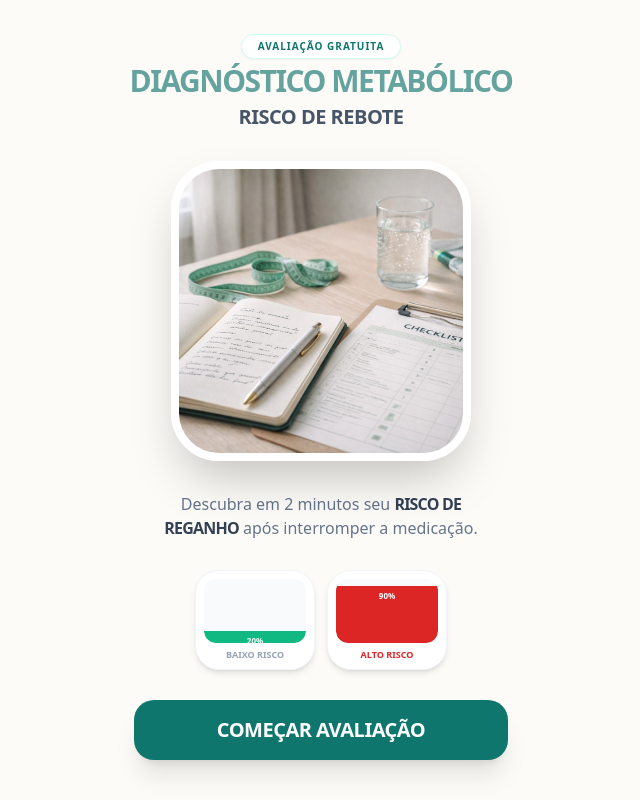
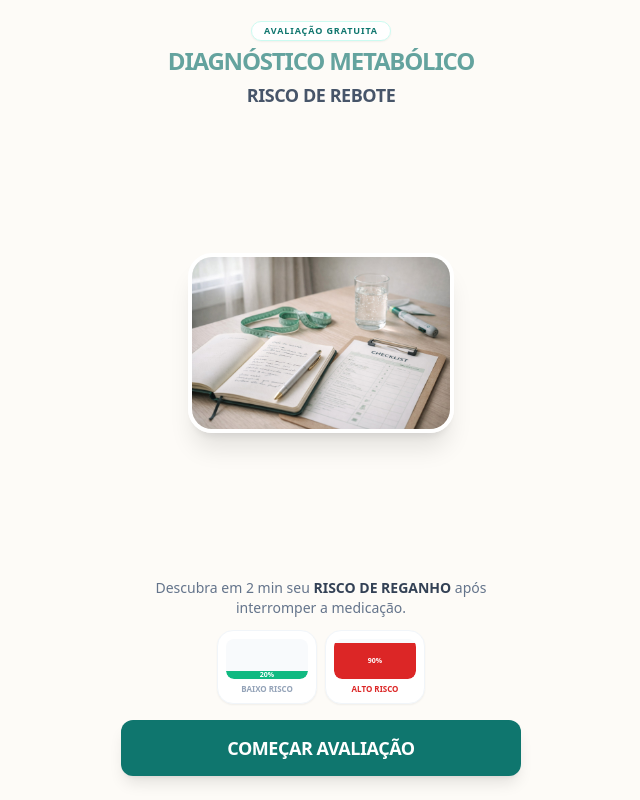
Before and after one commit to Gguga/quiz, a React (Vite) app: page / in a window 1280 px wide. Shown: the whole page, without its empty margins (319-959 px from the left). Built offline with nearby package versions, Linux system fonts and the light colour scheme.

Commit message:
Update App.tsx

```diff
--- a/App.tsx
+++ b/App.tsx
@@ -107,71 +107,73 @@ const App: React.FC = () => {
         </div>
       )}
 
-      <main className="flex-1 flex flex-col pt-2 max-w-md mx-auto w-full relative h-full overflow-hidden justify-center">
+      <main className="flex-1 flex flex-col max-w-md mx-auto w-full relative h-full overflow-hidden">
         {currentStep === -1 && !loading && !results && !showVsl && (
-          <div className="flex-1 flex flex-col justify-between p-4 text-center animate-fadeIn h-full gap-y-2">
+          <div className="flex-1 flex flex-col justify-between py-4 px-6 text-center animate-fadeIn h-full overflow-hidden">
 
-            {/* Topo: Títulos */}
-            <div className="shrink-0 space-y-1 mt-2">
-              <span className="bg-white text-[#0f766e] px-4 py-1 rounded-full text-[10px] font-black uppercase border border-teal-100 shadow-sm inline-block tracking-widest">Avaliação Gratuita</span>
-              <h1 className="text-[#64a39e] font-black text-2xl md:text-3xl uppercase tracking-tighter leading-none">Diagnóstico Metabólico</h1>
-              <h2 className="text-slate-600 font-bold text-lg md:text-xl uppercase tracking-tight">Risco de Rebote</h2>
+            {/* Topo: Títulos Compactos */}
+            <div className="shrink-0 space-y-1">
+              <span className="bg-white text-[#0f766e] px-3 py-0.5 rounded-full text-[9px] font-black uppercase border border-teal-100 shadow-sm inline-block tracking-widest">Avaliação Gratuita</span>
+              <h1 className="text-[#64a39e] font-black text-xl md:text-2xl uppercase tracking-tighter leading-none">Diagnóstico Metabólico</h1>
+              <h2 className="text-slate-600 font-bold text-base md:text-lg uppercase tracking-tight leading-none">Risco de Rebote</h2>
             </div>
 
-            {/* Meio Superior: Foto centralizada - Puxando capa.jpeg local */}
-            <div className="flex justify-center shrink-0 relative px-6">
-              <div className="relative w-full max-w-[260px] md:max-w-[300px]">
+            {/* Meio: Foto Redimensionada (Dobra Única) */}
+            <div className="flex-1 flex items-center justify-center min-h-0 py-2">
+              <div className="relative max-h-[150px] md:max-h-[180px] w-auto">
                 <img
                   src="capa.jpeg"
-                  alt="Análise de Tendência de Reganho"
-                  className="w-full aspect-square object-cover rounded-[3rem] shadow-2xl border-[8px] border-white transition-transform duration-700 hover:scale-105"
-                  loading="eager"
+                  alt="Protocolo Pós-Caneta"
+                  className="max-h-[150px] md:max-h-[180px] w-auto rounded-3xl shadow-xl border-4 border-white"
                   onError={(e) => {
-                    // Se o arquivo capa.jpeg ainda não existir no root durante o dev,
-                    // mostramos uma mensagem discreta em vez de quebrar o layout
-                    console.warn("Certifique-se de que o arquivo 'capa.jpeg' está na raiz do projeto para o deploy no Vercel.");
+                    const img = e.target as HTMLImageElement;
+                    if (!img.src.includes('capa.jpeg.jpeg')) {
+                        img.src = 'capa.jpeg.jpeg';
+                    }
                   }}
                 />
               </div>
             </div>
 
-            {/* Texto de Apoio */}
-            <p className="text-slate-500 font-medium text-sm md:text-base leading-snug px-8 shrink-0">
-              Descubra em 2 minutos seu <span className="font-black text-slate-700 uppercase tracking-tighter">risco de reganho</span> após interromper a medicação.
+            {/* Texto de Apoio Curto */}
+            <div className="shrink-0 space-y-3">
+              <p className="text-slate-500 font-medium text-xs md:text-sm leading-snug px-4">
+                Descubra em 2 min seu <span className="font-black text-slate-700 uppercase">risco de reganho</span> após interromper a medicação.
               </p>
 
-            {/* Meio Inferior: Gráficos lado a lado */}
-            <div className="flex flex-row w-full gap-3 px-6 justify-center items-center shrink-0 max-h-[18%]">
-              <div className="bg-white rounded-[1.5rem] border border-slate-100 shadow-md p-2 flex-1 flex flex-col items-center max-w-[120px]">
-                <div className="w-full bg-slate-50 h-14 md:h-16 rounded-xl relative overflow-hidden flex flex-col justify-end">
+              {/* Gráficos Compactos */}
+              <div className="flex flex-row w-full gap-2 justify-center items-center">
+                <div className="bg-white rounded-2xl border border-slate-100 shadow-sm p-2 flex-1 flex flex-col items-center max-w-[100px]">
+                  <div className="w-full bg-slate-50 h-10 rounded-lg relative overflow-hidden flex flex-col justify-end">
                      <div
-                    className="bg-emerald-500 w-full rounded-b-xl flex items-start justify-center pt-1 transition-all duration-[1500ms] ease-out"
+                      className="bg-emerald-500 w-full rounded-b-lg flex items-center justify-center transition-all duration-[1500ms] ease-out"
                       style={{ height: animateCharts ? '20%' : '0%' }}
                      >
-                     <span className={`text-[8px] font-black text-white transition-opacity duration-500 delay-1000 ${animateCharts ? 'opacity-100' : 'opacity-0'}`}>20%</span>
+                       <span className={`text-[7px] font-black text-white ${animateCharts ? 'opacity-100' : 'opacity-0'}`}>20%</span>
                      </div>
                   </div>
-                <span className="text-[9px] font-bold text-slate-400 uppercase mt-1.5 leading-tight">Baixo Risco</span>
+                  <span className="text-[8px] font-bold text-slate-400 uppercase mt-1">Baixo Risco</span>
                 </div>
 
-              <div className="bg-white rounded-[1.5rem] border border-slate-100 shadow-md p-2 flex-1 flex flex-col items-center max-w-[120px]">
-                <div className="w-full bg-slate-50 h-14 md:h-16 rounded-xl relative overflow-hidden flex flex-col justify-end">
+                <div className="bg-white rounded-2xl border border-slate-100 shadow-sm p-2 flex-1 flex flex-col items-center max-w-[100px]">
+                  <div className="w-full bg-slate-50 h-10 rounded-lg relative overflow-hidden flex flex-col justify-end">
                      <div
-                    className="bg-red-600 w-full rounded-b-xl flex items-start justify-center pt-1 transition-all duration-[1500ms] ease-out"
+                      className="bg-red-600 w-full rounded-b-lg flex items-center justify-center transition-all duration-[1500ms] ease-out"
                       style={{ height: animateCharts ? '90%' : '0%' }}
                      >
-                     <span className={`text-[8px] font-black text-white transition-opacity duration-500 delay-1000 ${animateCharts ? 'opacity-100' : 'opacity-0'}`}>90%</span>
+                       <span className={`text-[7px] font-black text-white ${animateCharts ? 'opacity-100' : 'opacity-0'}`}>90%</span>
                      </div>
                   </div>
-                <span className="text-[9px] font-black text-red-600 uppercase mt-1.5 leading-tight">Alto Risco</span>
+                  <span className="text-[8px] font-black text-red-600 uppercase mt-1">Alto Risco</span>
+                </div>
               </div>
             </div>
 
-            {/* Base: Botão de Ação */}
-            <div className="w-[90%] mx-auto shrink-0 pb-6">
+            {/* Base: Botão com padding otimizado */}
+            <div className="shrink-0 pt-4 pb-2">
               <button
                 onClick={() => setCurrentStep(0)}
-                className="w-full py-4 bg-[#0f766e] text-white rounded-[1.25rem] text-xl font-black uppercase shadow-xl active:scale-95 transition-transform tracking-tight"
+                className="w-full py-3.5 bg-[#0f766e] text-white rounded-xl text-lg font-black uppercase shadow-lg active:scale-95 transition-transform tracking-tight"
               >
                 começar avaliação
               </button>
```
Lines whose indentation alone changed are shown as unchanged.
